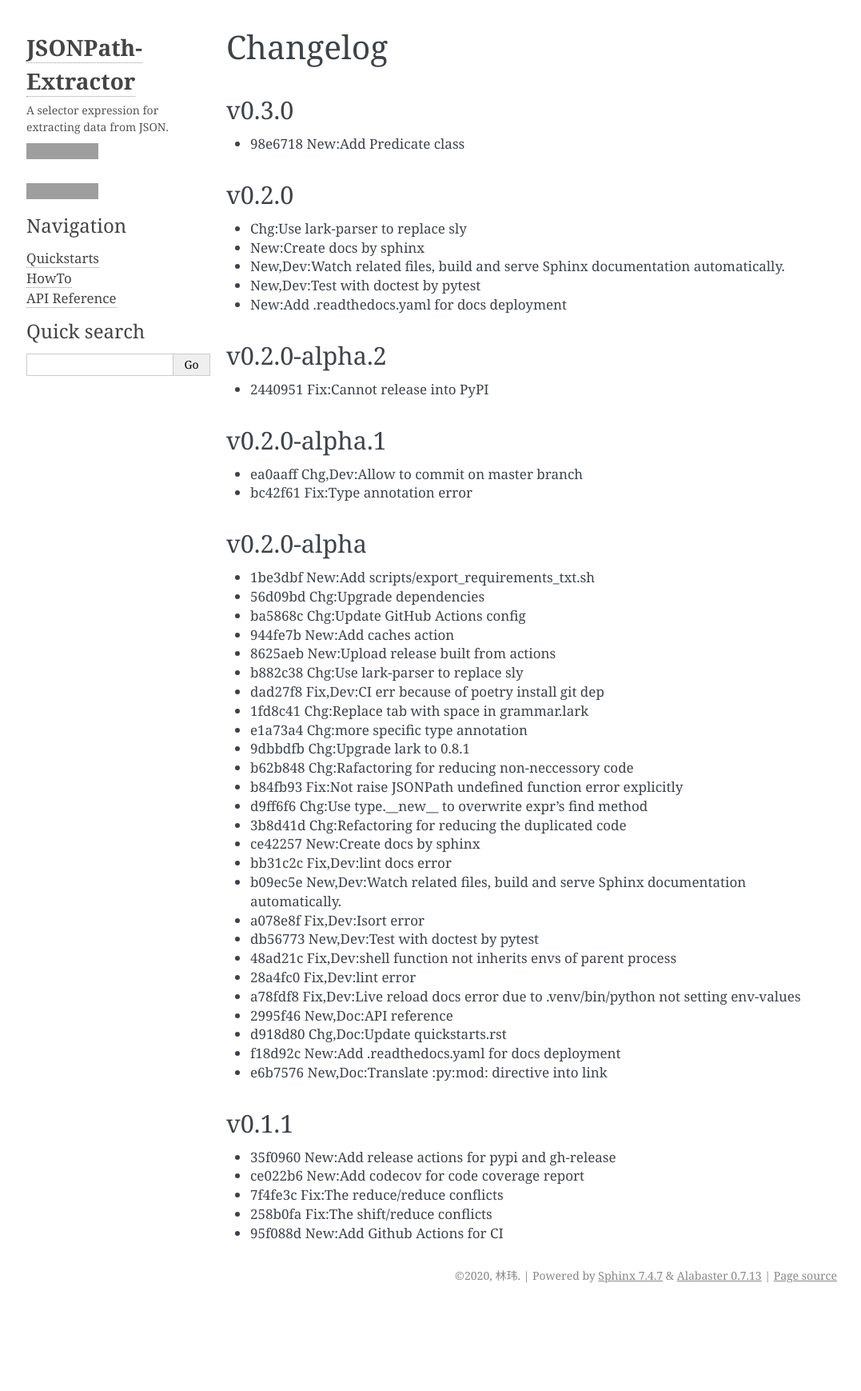
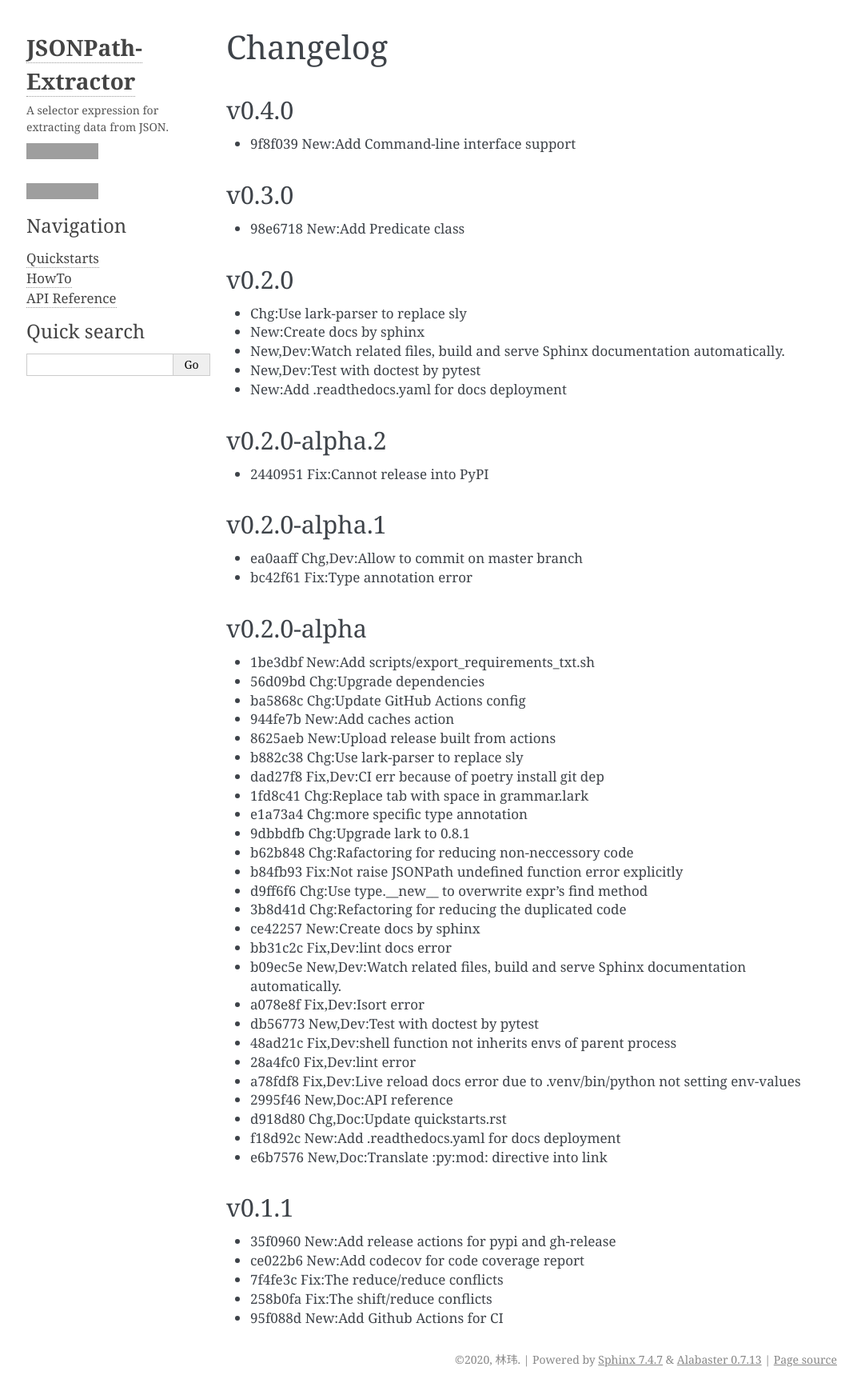
Before and after one commit to linw1995/jsonpath, a Sphinx documentation site: the page built from docs/source/changelog.rst, in a window 1280 px wide. Shown: the whole page at 80% size, without its empty margins (105-1182 px from the left). Built offline with Sphinx 7.4.7, drawn with Linux system fonts in a browser that asks for light colours; before the commit the page ends 1634 px from its top, so only the background shows below that; grey boxes are pictures that could not be loaded.

Commit message:
New:Bump to v0.4.0
- 9f8f039 New:Add Command-line interface support

```diff
--- a/README.rst
+++ b/README.rst
@@ -96,10 +96,10 @@ The output of the above commands.
 Changelog
 <<<<<<<<<
 
-v0.3.0
+v0.4.0
 ~~~~~~
 
-- 98e6718 New:Add Predicate class
+- 9f8f039 New:Add Command-line interface support
 
 
 .. |license| image:: https://img.shields.io/github/license/linw1995/jsonpath.svg
--- a/docs/source/changelog.rst
+++ b/docs/source/changelog.rst
@@ -2,10 +2,10 @@
 Changelog
 =========
 
-v0.3.0
+v0.4.0
 ~~~~~~
 
-- 98e6718 New:Add Predicate class
+- 9f8f039 New:Add Command-line interface support
 
 .. include:: history.rst
     :start-line: 4
--- a/docs/source/history.rst
+++ b/docs/source/history.rst
@@ -1,6 +1,11 @@
 =======
 History
 =======
+
+v0.3.0
+~~~~~~
+
+- 98e6718 New:Add Predicate class
 
 v0.2.0
 ~~~~~~
--- a/pyproject.toml
+++ b/pyproject.toml
@@ -1,6 +1,6 @@
 [tool.poetry]
 name = "jsonpath-extractor"
-version = "0.3.0"
+version = "0.4.0"
 license = "MIT"
 description = "A selector expression for extracting data from JSON."
 authors = ["林玮 <linw1995@icloud.com>"]
```
